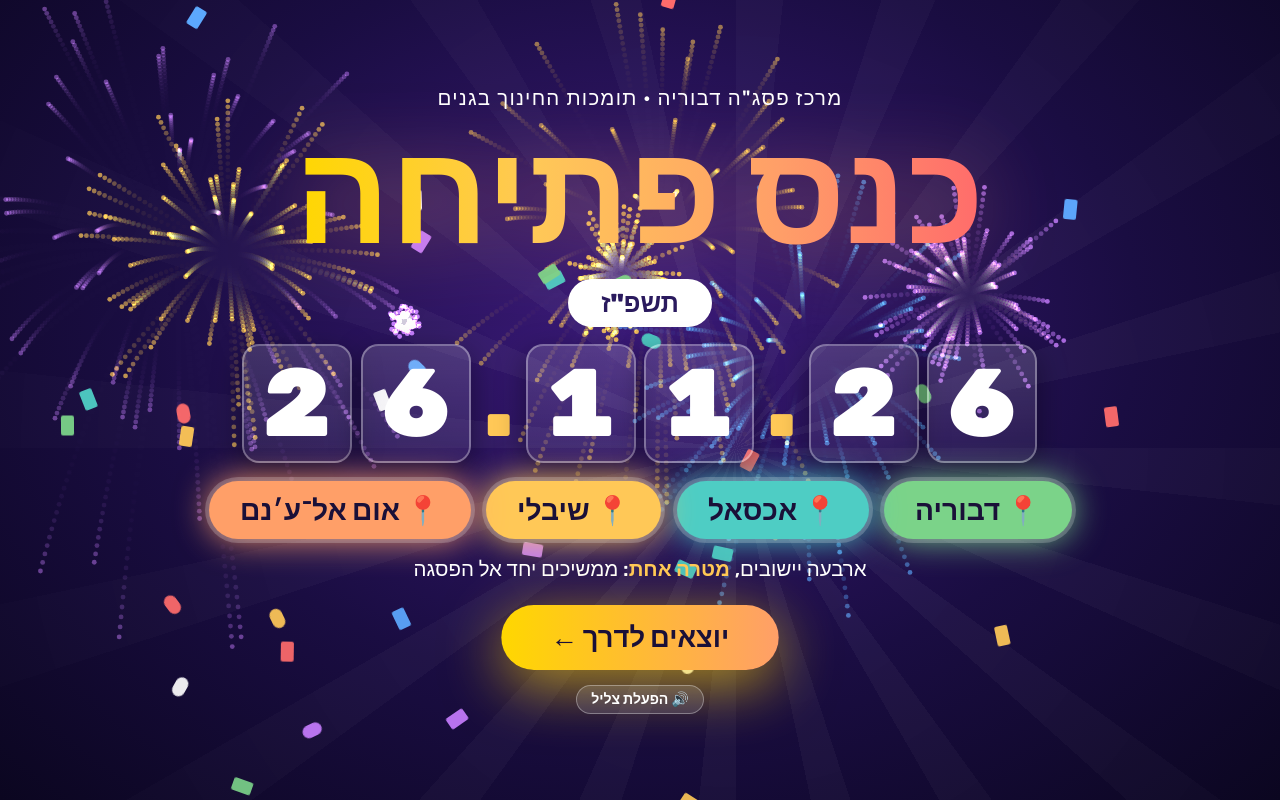
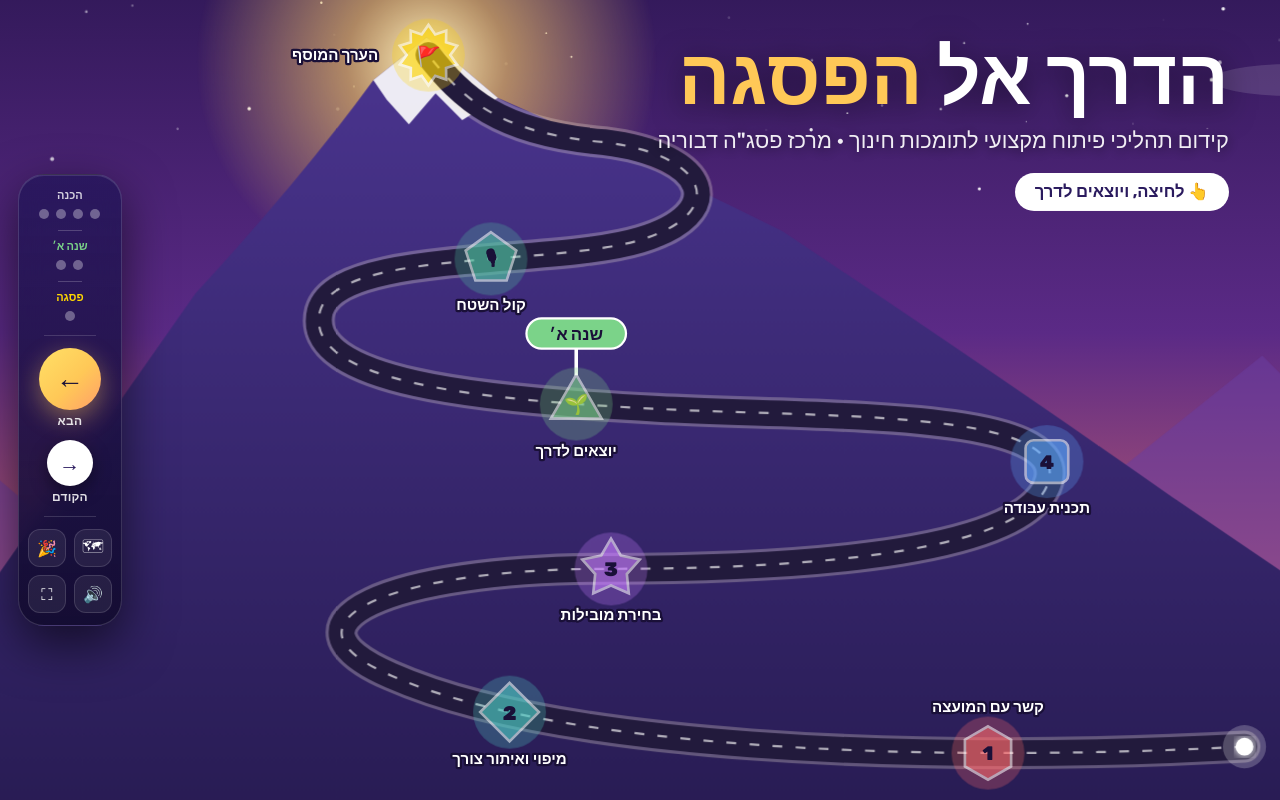
Before and after one commit to egbariarami-blip/-, a plain HTML site: page site/index.html in a window 1280 px wide. Drawn offline with Linux system fonts and the light colour scheme; animation ran at ten frames a second.

Commit message:
Move opening conference to the end as the finale after the summit
Co-Authored-By: Claude Opus 5.5 <noreply@anthropic.com>
Claude-Session: https://claude.ai/code/session_01NEEbjANvVyeKmZdmc3jrww

```diff
--- a/site/index.html
+++ b/site/index.html
@@ -199,7 +199,7 @@ body.travel #intro{opacity:0;transform:translateY(-30px)}
 @media (prefers-reduced-motion:reduce){*,*::before,*::after{animation-duration:.01s!important;animation-iteration-count:1!important}}
 </style>
 </head>
-<body class="splash">
+<body>
 
 <svg id="world" viewBox="0 0 1600 900" preserveAspectRatio="xMidYMid slice">
   <defs>
@@ -233,11 +233,11 @@ body.travel #intro{opacity:0;transform:translateY(-30px)}
 </svg>
 
 <!-- opener -->
-<div id="splash" class="noadv" role="dialog" aria-label="כנס פתיחה">
+<div id="splash" class="noadv out" role="dialog" aria-label="כנס פתיחה">
   <canvas id="fx"></canvas>
   <div class="rays"></div>
   <div class="sp">
-    <div class="who">מרכז פסג"ה דבוריה · תומכות החינוך בגנים</div>
+    <div class="who">סיימנו את שנה א׳ · מרכז פסג"ה דבוריה מזמין</div>
     <h1>כנס פתיחה</h1>
     <span class="yr">תשפ"ז</span>
     <div class="date" aria-label="26.11.26">
@@ -252,8 +252,7 @@ body.travel #intro{opacity:0;transform:translateY(-30px)}
       <span class="town" style="--k:#FF9F68;--x:-60vw;--y:40vh;--r:-30deg;--d:3.1s">📍 אום אל־ע׳נם</span>
     </div>
     <div class="tag2">ארבעה יישובים, <b>מטרה אחת</b>: ממשיכים יחד אל הפסגה</div>
-    <button class="go" id="go" type="button">יוצאים לדרך ←</button>
-    <button class="snd" id="sndOn" type="button">🔊 הפעלת צליל</button>
+    <button class="go" id="go" type="button">ממשיכים יחד ←</button>
   </div>
 </div>
 
@@ -423,7 +422,7 @@ body.travel #intro{opacity:0;transform:translateY(-30px)}
   <span class="hsep"></span>
   <div class="tools">
     <button class="rb" id="bMap" title="מפת הדרך">🗺</button>
-    <button class="rb" id="bOpen" title="פתיח הכנס">🎉</button>
+    <button class="rb" id="bOpen" title="כנס הפתיחה">🎉</button>
     <button class="rb" id="bSnd" title="השתקה / צליל">🔊</button>
     <button class="rb" id="bFs" title="מסך מלא">⛶</button>
   </div>
@@ -533,7 +532,7 @@ async function showMap(){
   sfx.whoosh(1); const c0={...cam}; await tween(1000,k=>setCam(lerp(c0.x,800,k),lerp(c0.y,450,k),lerp(c0.z,1,k)));
   document.body.classList.remove('travel'); busy=false;
 }
-function next(){ if(cur>=N-1){ if(open>=0) showMap(); else goTo(N-1); } else goTo(cur+1) }
+function next(){ if(cur>=N-1){ if(open>=0) openSplash(); else goTo(N-1); } else goTo(cur+1) }
 function prev(){ if(cur>0) goTo(cur-1); else showMap() }
 
 /* ---------- sound (Web Audio, synthesized) ---------- */
@@ -599,7 +598,7 @@ function loop(ts){
 }
 const reduce=matchMedia('(prefers-reduced-motion: reduce)').matches;
 function startFx(){fxOn=!reduce;parts=[];if(fxOn)requestAnimationFrame(loop)}
-function closeSplash(){if(splash.classList.contains('out'))return;sfx.unlock();sfx.fanfare();splash.classList.add('out');document.body.classList.remove('splash');setTimeout(()=>{fxOn=false},900)}
+function closeSplash(){if(splash.classList.contains('out'))return;splash.classList.add('out');document.body.classList.remove('splash');setTimeout(()=>{fxOn=false},900);showMap()}
 function openSplash(){
   if(busy)return; closePanel();
   splash.classList.remove('out');document.body.classList.add('splash');
@@ -607,9 +606,7 @@ function openSplash(){
   splash.querySelectorAll('.sp *').forEach(e=>{e.style.animation='none';void e.offsetWidth;e.style.animation=''});
   startFx();sfx.unlock();setTimeout(()=>sfx.fanfare(),500);
 }
-startFx();
 $('#go').onclick=e=>{e.stopPropagation();closeSplash()};
-$('#sndOn').onclick=e=>{e.stopPropagation();sfx.unlock();if(sfx.muted){sfx.toggle();bSnd.textContent='🔊'}sfx.fanfare();e.currentTarget.textContent='🔊 הצליל פועל'};
 splash.addEventListener('click',closeSplash);
 
 document.addEventListener('click',e=>{if(e.target.closest('.noadv'))return;next()});
```
